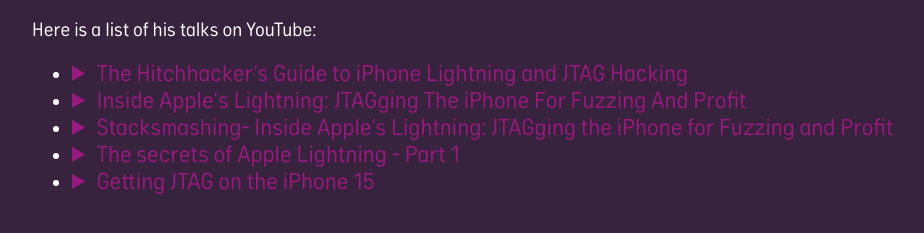
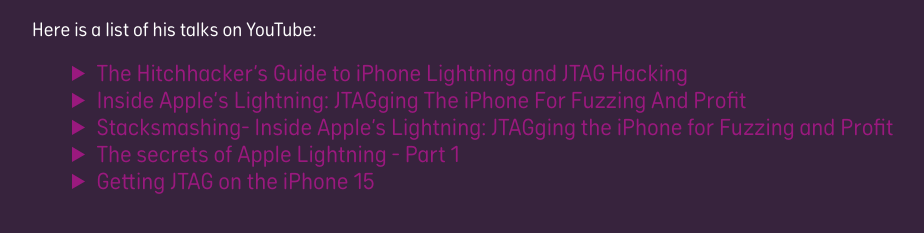
Before and after one commit to arag0re/yuricable.pro, a React (Create React App) app: page /#/credits in a window 1280 px wide. Shown: the part 920-1153 px from the top of the page, without its empty margins (96-1020 px from the left). Built offline with nearby package versions, Linux system fonts and the light colour scheme.

Commit message:
removed yt icons

```diff
--- a/src/components/credits/Credits.tsx
+++ b/src/components/credits/Credits.tsx
@@ -17,6 +17,11 @@ const StyledCreditContainer = styled.nav`
    margin-bottom: 10%;
    font-family: 'Boodle', sans-serif;
 `
+
+const StyledYTList = styled.ul`
+   list-style: none;
+`
+
 export default class Credits extends Component {
    constructor(props: any) {
       super(props)
@@ -224,7 +229,7 @@ export default class Credits extends Component {
                   on the subject.
                </p>
                <p>Here is a list of his talks on YouTube:</p>
-               <ul>
+               <StyledYTList>
                   <li>
                      <details style={linkStyle}>
                         <summary>
@@ -268,7 +273,7 @@ export default class Credits extends Component {
                         {this.embedYouTubeVideo('D8UGlvBubkA')}
                      </details>
                   </li>
-               </ul>
+               </StyledYTList>
             </div>
          </StyledCreditContainer>
       )
```
